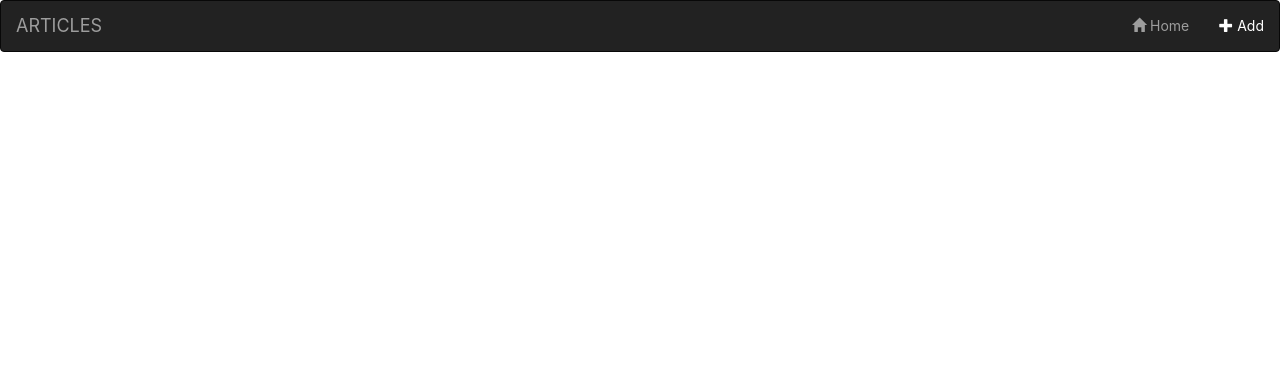
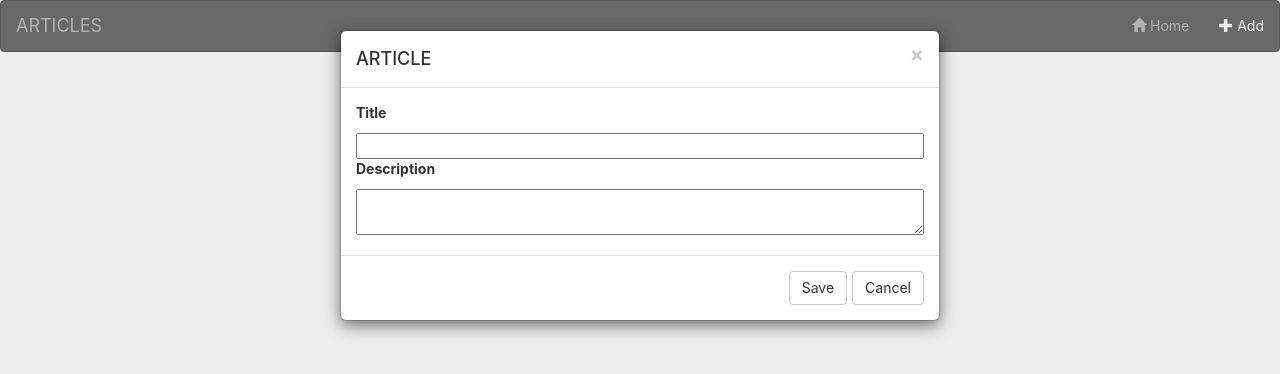
Before and after one commit to Shravya-Boorgula/Articles_sample, a React (Create React App) app: page / in a window 1280 px wide. Both pictures are taken after a click on the link "Add". Shown: the top 374 px of the page. Built offline with nearby package versions, Linux system fonts and the light colour scheme.

Commit message:
Changes related to modal window

```diff
--- a/src/App.css
+++ b/src/App.css
@@ -31,9 +31,32 @@
 }
 
 .modal-hide {
-  display: none;
+  display: none !important;
 }
 
 .modal-show {
-  display: block;
+  display: block !important;
 }
+
+.modal-container {
+  display: none; /* Hidden by default */
+  position: fixed; /* Stay in place */
+  z-index: 1; /* Sit on top */
+  left: 0;
+  top: 0;
+  width: 100%; /* Full width */
+  height: 100%; /* Full height */
+  overflow: auto; /* Enable scroll if needed */
+  background-color: rgba(209, 209, 209, 0.4); /* Black w/ opacity */
+  -webkit-animation-duration: 0.4s;
+  animation-duration: 0.4s;
+  text-align: left;
+}
+
+.modal-container p {
+  font-weight: bold;
+}
+
+.modal-container .data-entry {
+  width: 100%;
+}
--- a/src/components/InfoEditModal.js
+++ b/src/components/InfoEditModal.js
@@ -26,17 +26,21 @@ class InfoEditModal extends React.Component {
     // }
 
     render() {
-        // let modalClass = this.props.addNew ?  "modal fade modal-show" : "modal fade modal-hide";
+        let modalClass = this.props.addNew ?  "modal-container modal-show" : "modal-container modal-hide";
         return (
-            <div className="modal fade">
+            <div className={modalClass}>
               <div className="modal-dialog">
                 <div className="modal-content">
                   <div className="modal-header">
                     <button type="button" className="close" >&times;</button>
-                    <h4 className="modal-title">Modal Header</h4>
+                    <h4 className="modal-title">ARTICLE</h4>
                   </div>
                   <div className="modal-body">
-                    <p>Some text in the modal.</p>
+                    <p>Title</p>
+                    <input type='text' className="data-entry" required/>
+                    <br></br>
+                    <p>Description</p>
+                    <textarea className="data-entry" required/>
                   </div>
                   <div className="modal-footer">
                     <button type="button" className="btn btn-default" >Save</button>
```
